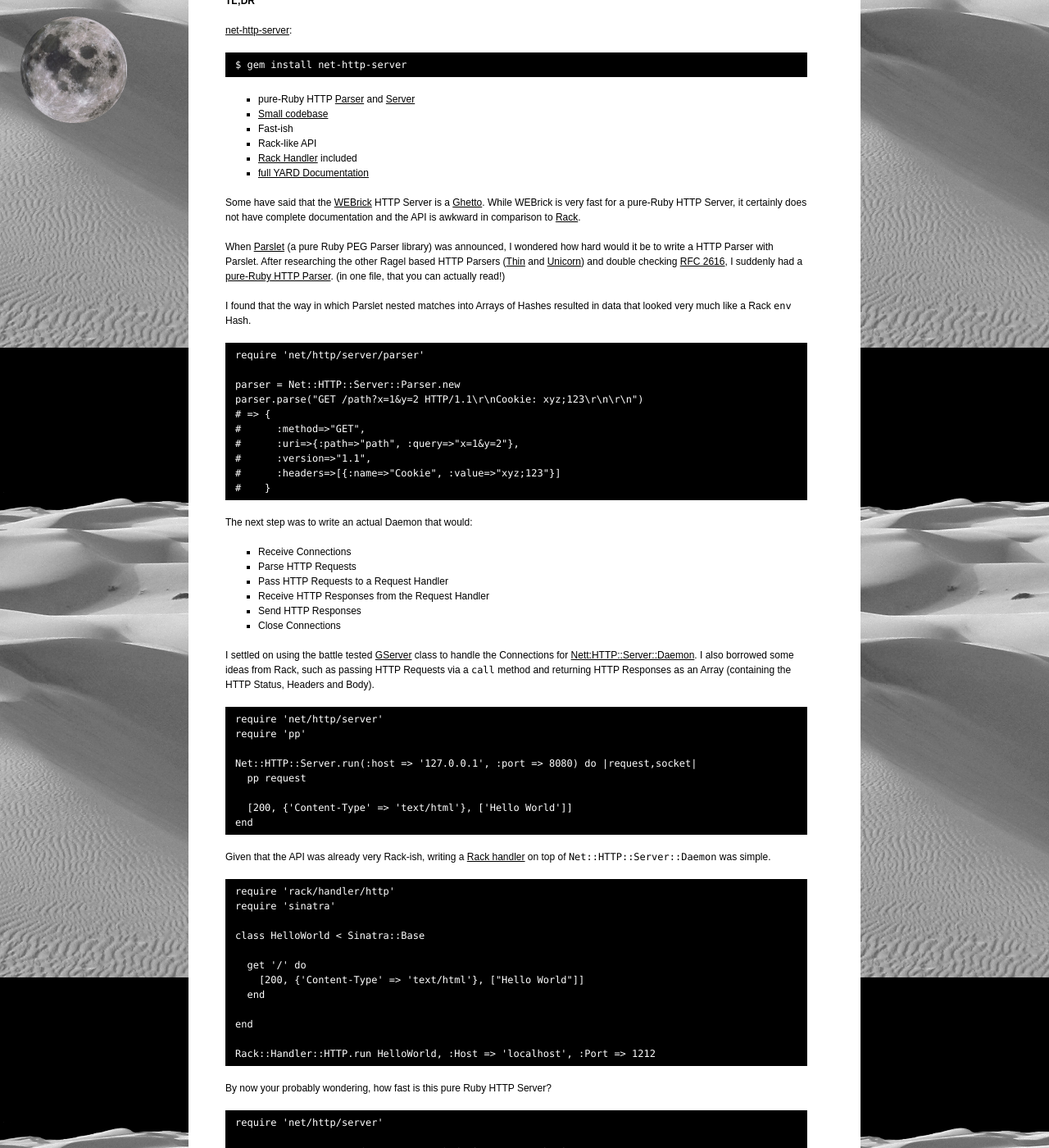
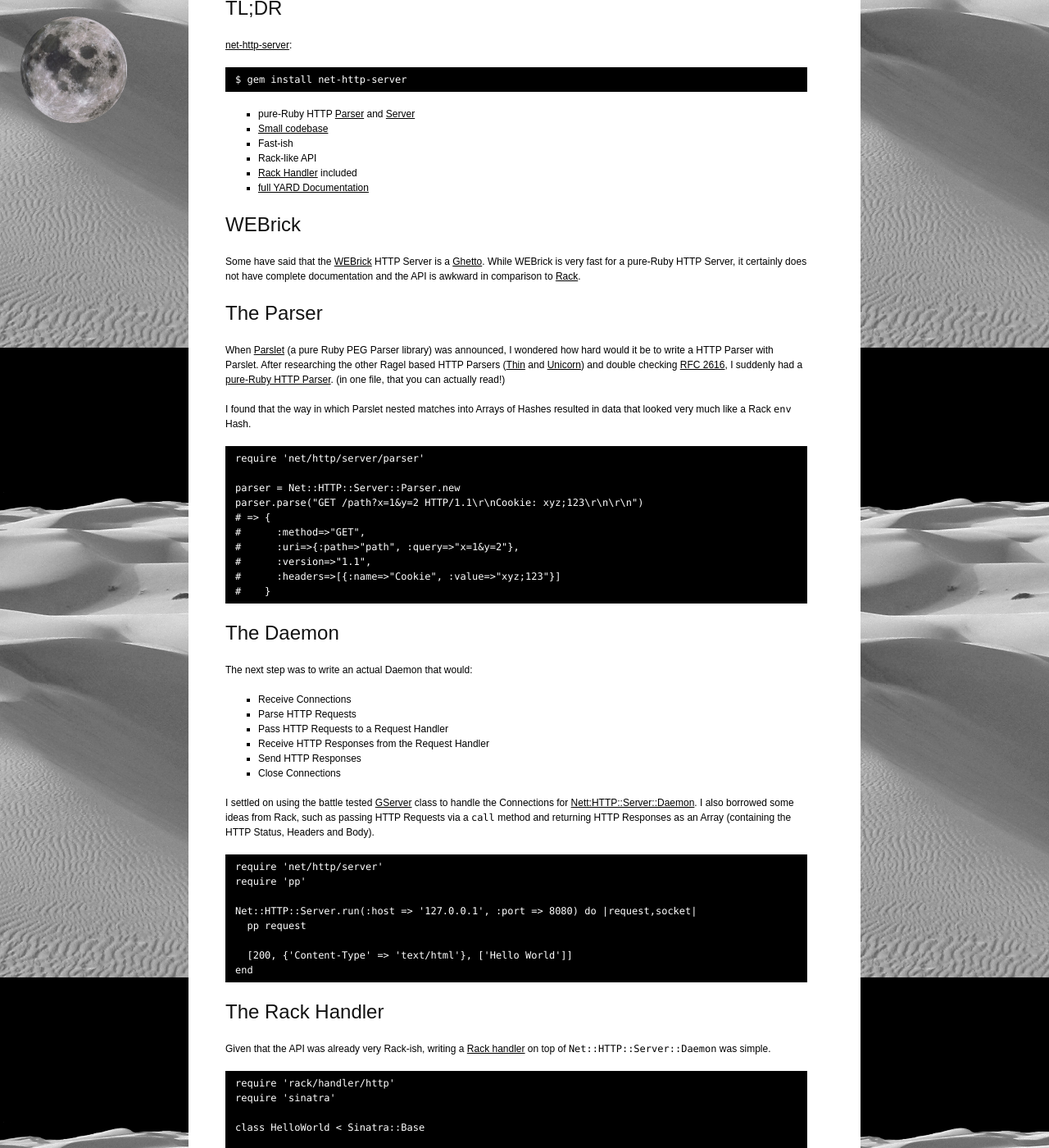
Before and after one commit to postmodern/postmodern.github.io, a Jekyll site: the page built from _posts/2011-05-08-dont-like-webrick-try-net-http-server.md, in a window 1280 px wide and 1400 px high, scrolled down 344 px. Shown: the whole window at 82% size. Built offline with Jekyll 4.4.1, drawn with Linux system fonts in a browser that asks for light colours; comment, search, counter and statistics services are not loaded.

Commit message:
Formatting.

```diff
--- a/_posts/2011-05-08-dont-like-webrick-try-net-http-server.md
+++ b/_posts/2011-05-08-dont-like-webrick-try-net-http-server.md
@@ -9,7 +9,7 @@
  - rack
 ---
 
-**TL;DR**
+## TL;DR
 
 [net-http-server](http://github.com/postmodern/net-http-server):
 
@@ -22,11 +22,15 @@
 * [Rack Handler](https://github.com/postmodern/net-http-server/blob/master/lib/rack/handler/http.rb) included
 * [full YARD Documentation](http://rubydoc.info/gems/net-http-server/frames)
 
+## WEBrick
+
 Some have said that the [WEBrick](http://www.ruby-doc.org/stdlib/libdoc/webrick/rdoc/index.html)
 HTTP Server is a [Ghetto](http://www.mikeperham.com/2010/11/22/the-ruby-stdlib-is-a-ghetto/).
 While WEBrick is very fast for a pure-Ruby HTTP Server, it certainly does not
 have complete documentation and the API is awkward in comparison to
 [Rack](http://rack.rubyforge.org/).
+
+## The Parser
 
 When [Parslet](http://kschiess.github.com/parslet/)
 (a pure Ruby PEG Parser library) was announced, I wondered how hard would it
@@ -50,6 +54,8 @@
     #      :version=>"1.1",
     #      :headers=>[{:name=>"Cookie", :value=>"xyz;123"}]
     #    }
+
+## The Daemon
 
 The next step was to write an actual Daemon that would:
 
@@ -76,6 +82,8 @@
       [200, {'Content-Type' => 'text/html'}, ['Hello World']]
     end
 
+## The Rack Handler
+
 Given that the API was already very Rack-ish, writing a [Rack handler](https://github.com/postmodern/net-http-server/blob/master/lib/rack/handler/http.rb) on top of `Net::HTTP::Server::Daemon` was simple.
 
     require 'rack/handler/http'
```
Also changed, not shown: other parts of _posts/2011-05-08-dont-like-webrick-try-net-http-server.md (+2 -0 lines).
